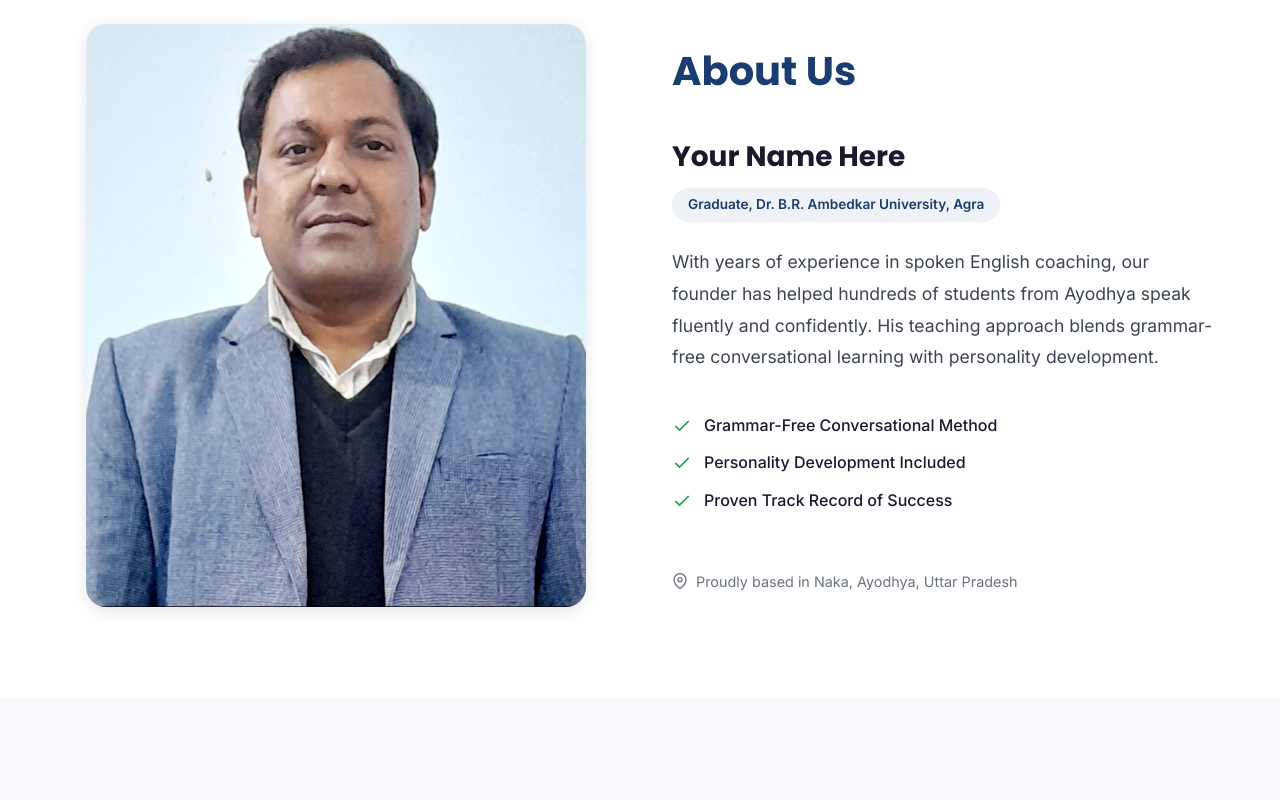
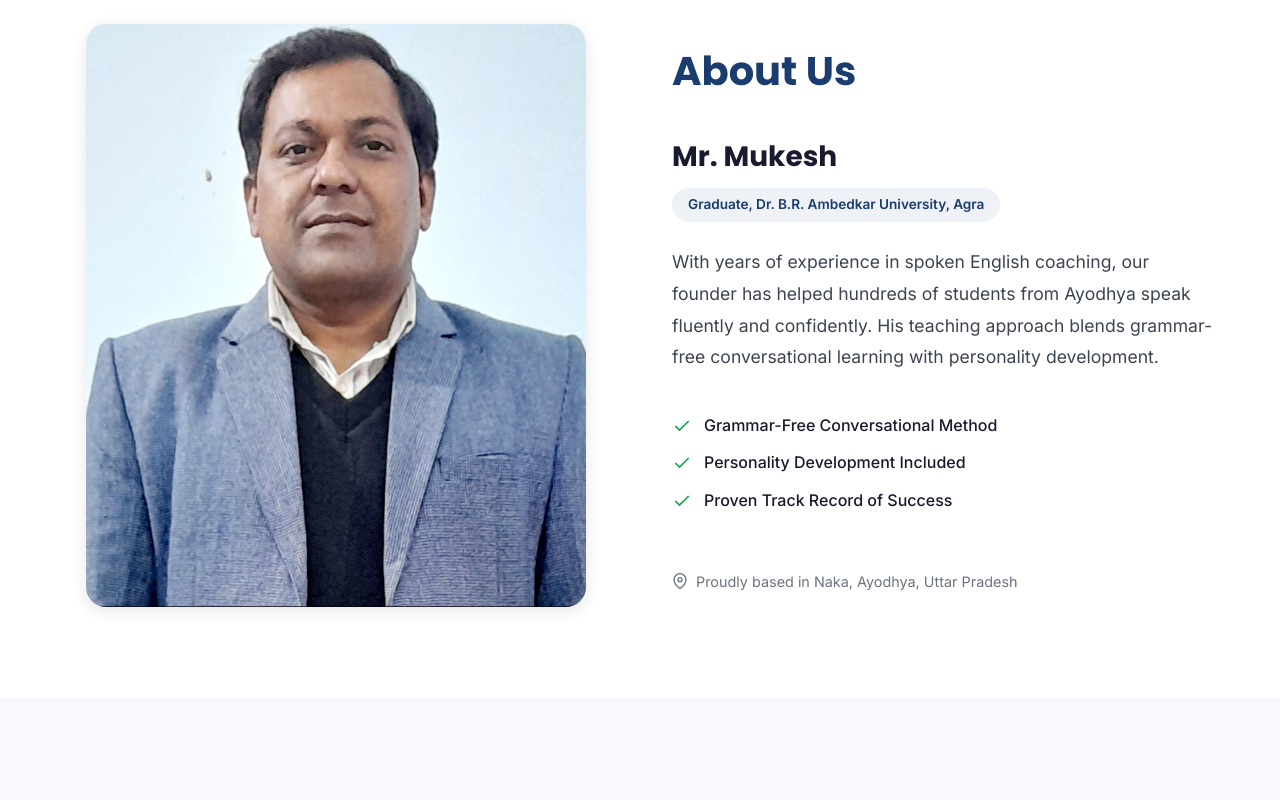
Before and after one commit to Avaneesh-2506/english-speaking-course, a React (Vite) app: page / in a window 1280 px wide. Shown: the part 1080-1880 px from the top of the page. Built offline with nearby package versions, Linux system fonts and the light colour scheme.

Commit message:
updated the owner name and details

```diff
--- a/package.json
+++ b/package.json
@@ -25,6 +25,7 @@
     "eslint": "^9.39.4",
     "eslint-plugin-react-hooks": "^7.0.1",
     "eslint-plugin-react-refresh": "^0.5.2",
+    "gh-pages": "^6.3.0",
     "globals": "^17.4.0",
     "vite": "^8.0.4"
   }
--- a/src/data/siteData.js
+++ b/src/data/siteData.js
@@ -12,7 +12,7 @@ export const SITE_DATA = {
   whatsapp: "919305342586",
   timings: "7:30 AM – 7:30 PM (Mon–Sat)",
   location: "Naka, Ayodhya, Uttar Pradesh",
-  ownerName: "Your Name Here",
+  ownerName: "Mr. Mukesh",
   ownerQual: "Graduate, Dr. B.R. Ambedkar University, Agra",
   ownerBio: "With years of experience in spoken English coaching, our founder has helped hundreds of students from Ayodhya speak fluently and confidently. His teaching approach blends grammar-free conversational learning with personality development.",
 
@@ -54,7 +54,7 @@ export const SITE_DATA = {
 
   testimonials: [
     { name: "Rahul Verma",     batch: "Batch 2024",  rating: 5, text: "Meri English bilkul zero thi, ab main confidently interview deta hun. Best decision of my life!" },
-    { name: "Priya Singh",     batch: "Batch 2023",  rating: 5, text: "Teaching style bahut acha hai. Hindi mein samjhate hain isliye kuch bhi complicated nahi lagta." },
+    { name: "Mohini NIshad",   batch: "Batch 2025",  rating: 5, text: "Teaching style bahut acha hai. Hindi mein samjhate hain isliye kuch bhi complicated nahi lagta." },
     { name: "Amit Kumar",      batch: "Batch 2024",  rating: 5, text: "3 months mein itni improvement aayi jo 3 saal mein nahi aayi thi. Highly recommend!" },
     { name: "Neha Agarwal",    batch: "Batch 2023",  rating: 5, text: "Group discussion aur mock interview practice ne mujhe campus placement mein bahut help ki." },
     { name: "Vishal Yadav",    batch: "Batch 2024",  rating: 5, text: "Affordable fees mein world-class teaching. Ayodhya ka best English coaching center!" },
```
Also changed, not shown: 1 other file (tests, documents, lock files or other folders).
